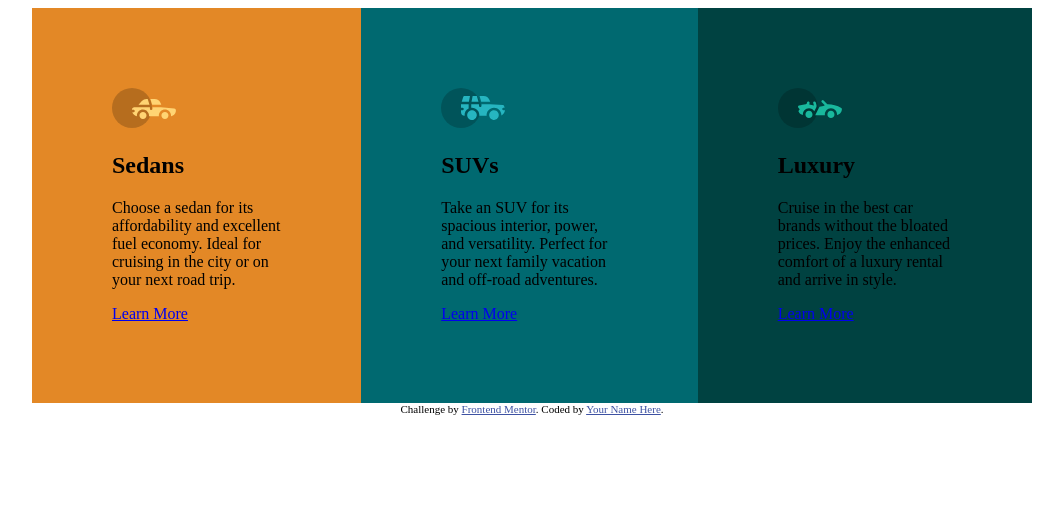
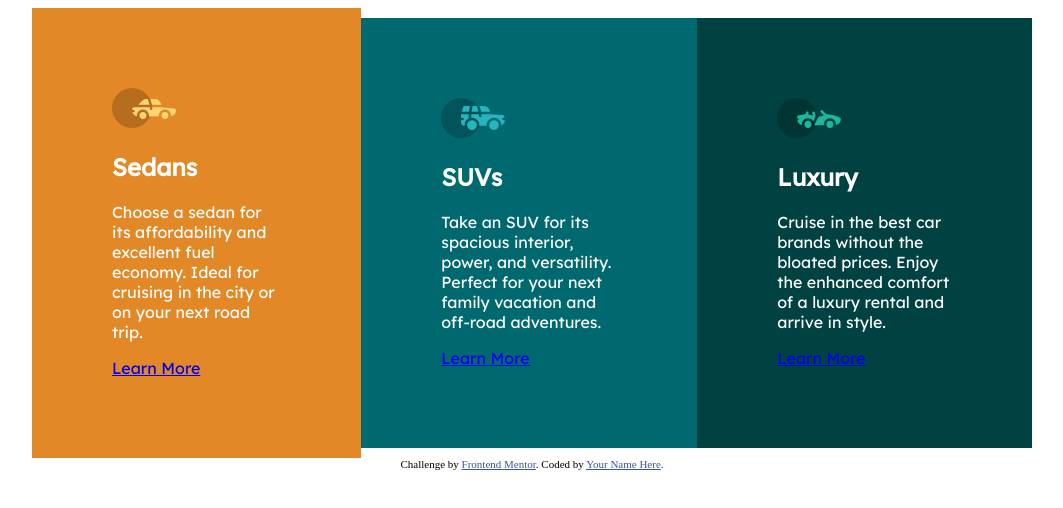
Before and after one commit to BrigitteSprung/3-column-preview-card-component-frontendmentor, a plain HTML site: page index.html in a window 1280 px wide. Shown: the whole page, without its empty margins (108-1171 px from the left). Drawn offline with Linux system fonts and the light colour scheme.

Commit message:
add generic color and font to car card

```diff
--- a/style.css
+++ b/style.css
@@ -35,6 +35,13 @@
 .car {
     padding: 5rem;
     text-align: left;
+    color: var(--clr-text);
+    font-family: var(--ff-primary);
+    font-weight: var(--fw-reg);
+}
+
+.btn {
+
 }
 
 .sedan {
```
